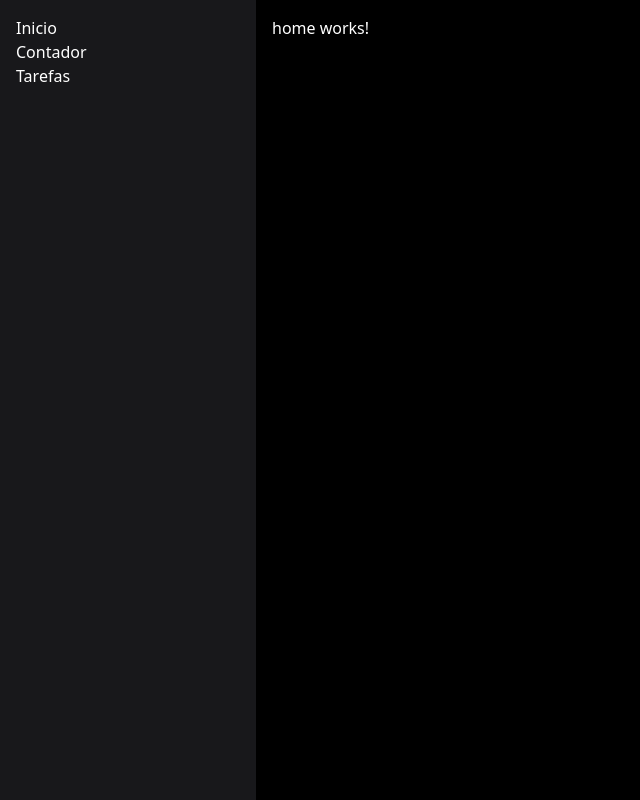
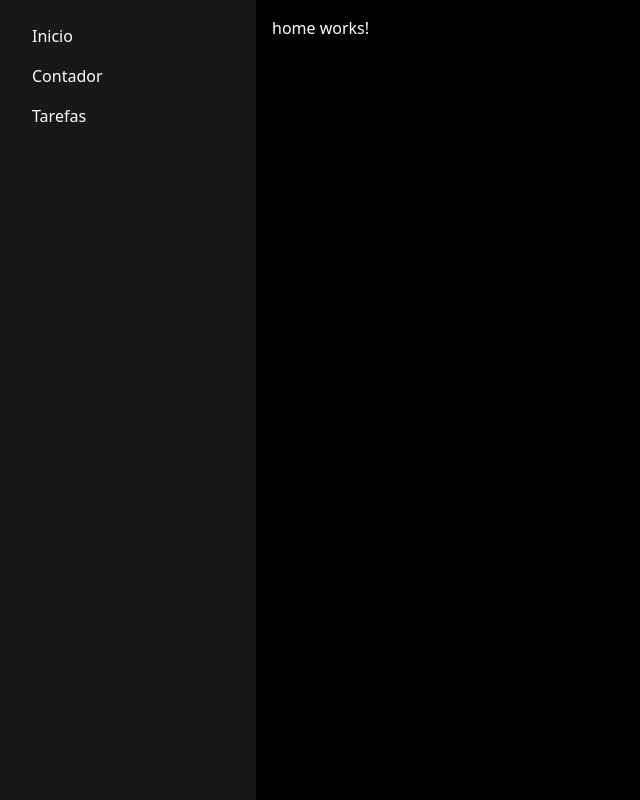
Before and after one commit to danilo-righetto/learning-angular, an Angular app: page / in a window 1280 px wide. Shown: the whole page, without its empty margins (0-640 px from the left). Built offline with nearby package versions, Linux system fonts and the light colour scheme.

Commit message:
feat: creating the title component

```diff
--- a/src/app/components/shared/menu-item/menu-item.html
+++ b/src/app/components/shared/menu-item/menu-item.html
@@ -1 +1,3 @@
-<li [routerLink]="route()">{{ label() }}</li>
+<li [routerLink]="route()" class="px-4 py-2 rounded-lg hover:bg-white/5 cursor-pointer">
+    {{ label() }}
+</li>
--- /dev/null
+++ b/src/app/components/shared/title/title.html
@@ -0,0 +1,5 @@
+<h1 class="text-xl font-black">{{ main() }}</h1>
+
+@if (sub()) {
+<h2 class="text-zinc-500">{{ sub() }}</h2>
+}
--- /dev/null
+++ b/src/app/components/shared/title/title.ts
@@ -0,0 +1,12 @@
+import { Component, input } from '@angular/core';
+
+@Component({
+  selector: 'app-title',
+  imports: [],
+  templateUrl: './title.html',
+  styleUrl: './title.css',
+})
+export class Title {
+  readonly main = input.required<string>();
+  readonly sub = input<string>();
+}
```
Also changed, not shown: src/app/components/shared/title/title.css (added).
